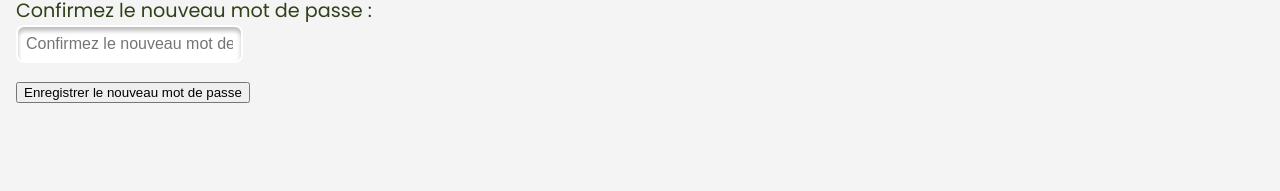
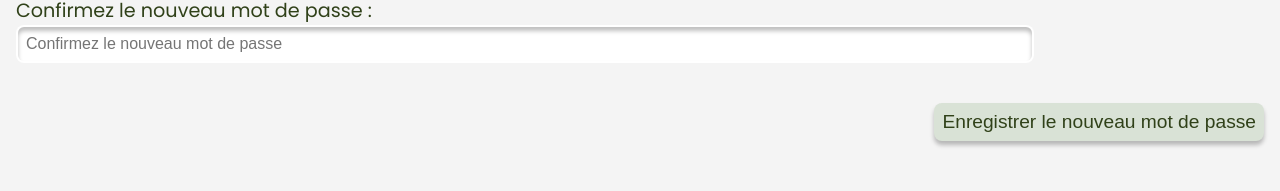
Before and after one commit to manonlvnr/TonEssentiel-App, a React (Create React App) app in the folder client/: page /reset-password/1/1 in a window 1280 px wide. Shown: the part 256-447 px from the top of the page. Built offline with nearby package versions, Linux system fonts and the light colour scheme.

Commit message:
Fix some buttons styles

```diff
--- a/client/src/components/atoms/Input/Input.scss
+++ b/client/src/components/atoms/Input/Input.scss
@@ -1,4 +1,5 @@
 .input {
+    width: 80%;
     position: relative;
     display: block;
     padding: var(--space-sm);
--- a/client/src/components/pages/ForgotPassword/ForgotPassword.jsx
+++ b/client/src/components/pages/ForgotPassword/ForgotPassword.jsx
@@ -42,7 +42,7 @@ function ForgotPassword() {
             <form onSubmit={handleEmail}>
                 <Label label={"Entrez votre adresse email :"}/>
                 <Input type="email" name="email" placeholder="exemple@exemple.com" value={email || ""} onChange={(e) => setEmail(e.target.value)} required />
-                <button type="submit">Envoyer</button>
+                <button type="submit" className="forgot-password__btn">Recevoir le lien de résiliation</button>
             </form>
         </div>
         </>
--- a/client/src/components/pages/ForgotPassword/ForgotPassword.scss
+++ b/client/src/components/pages/ForgotPassword/ForgotPassword.scss
@@ -1,3 +1,19 @@
+@import '../../../Reset.scss';
+
 .forgot-password__wrapper {
   padding: var(--space-lg) var(--space-md) var(--space-2xl) var(--space-md);
 }
+
+.forgot-password__btn {
+  @include reset-button;
+
+    width: fit-content;
+    float: right;
+    padding: var(--space-sm);
+    margin-top: var(--space-lg);
+    border-radius: .5rem;
+    box-shadow: var(--box-shadow);
+    color: var(--color-text);
+    font-size: var(--text-md);
+    background-color: var(--color-secondary);
+}
--- a/client/src/components/pages/ResetPassword/ResetPassword.jsx
+++ b/client/src/components/pages/ResetPassword/ResetPassword.jsx
@@ -48,7 +48,7 @@ function ResetPassword() {
                 <Input type="password" name="newPassword" placeholder="Nouveau mot de passe" value={newPassword} onChange={(e) => setNewPassword(e.target.value)} required />
                 <Label label={"Confirmez le nouveau mot de passe :"}/>
                 <Input type="password" name="confirmPassword" placeholder="Confirmez le nouveau mot de passe" value={confirmPassword} onChange={(e) => setConfirmPassword(e.target.value)} required />
-                <button type="submit">Enregistrer le nouveau mot de passe</button>
+                <button type="submit" className="reset-password__btn">Enregistrer le nouveau mot de passe</button>
             </form>
         </div>
         </>
--- a/client/src/components/pages/ResetPassword/ResetPassword.scss
+++ b/client/src/components/pages/ResetPassword/ResetPassword.scss
@@ -1,3 +1,19 @@
+@import '../../../Reset.scss';
+
 .reset-password__wrapper {
     padding: var(--space-lg) var(--space-md) var(--space-2xl) var(--space-md);
 }
+
+.reset-password__btn {
+    @include reset-button;
+
+    width: fit-content;
+    float: right;
+    padding: var(--space-sm);
+    margin-top: var(--space-lg);
+    border-radius: .5rem;
+    box-shadow: var(--box-shadow);
+    color: var(--color-text);
+    font-size: var(--text-md);
+    background-color: var(--color-secondary);
+}
--- a/client/src/components/pages/Signin/Signin.jsx
+++ b/client/src/components/pages/Signin/Signin.jsx
@@ -31,9 +31,11 @@ function Signin() {
                 <Input type="email" placeholder="Example : test@test.com" value={email} onChange={(e) => setEmail(e.target.value)} />
                 <Label label={"Mot de passe"}/>
                 <Input type="password" placeholder="Mot de passe" value={password} onChange={(e) => setPassword(e.target.value)} />
-                <Link to="/forgotPassword" className="signin__password">Mot de passe oublié ?</Link>
-                <button disabled={loading} type="submit" className="signin__btn">Connexion</button>
-                <Link to="/signup" className="signup">Créer un compte</Link>
+                <div className="signin__buttons">
+                    <Link to="/forgotPassword" className="signin__password">Mot de passe oublié ?</Link>
+                    <button disabled={loading} type="submit" className="signin__btn">Connexion</button>
+                    <Link to="/signup" className="signup">Créer un compte</Link>
+                </div>
             </form>
 
         </div>
--- a/client/src/components/pages/Signin/Signin.scss
+++ b/client/src/components/pages/Signin/Signin.scss
@@ -4,13 +4,21 @@
     padding: var(--space-lg) var(--space-md) var(--space-2xl) var(--space-md);
 }
 
+.signin__buttons {
+    display: flex;
+    flex-direction: column;
+}
+
 .signin__password {
+    width: fit-content;
     color: var(--color-text);
     font-size: var(--text-xs);
     margin-top: 0;
 }
 
 .signin__btn, .signup {
+    width: fit-content;
+    align-self: flex-end;
     padding: var(--space-sm);
     margin-top: var(--space-lg);
     border-radius: .5rem;
--- a/client/src/components/pages/Signup/Signup.jsx
+++ b/client/src/components/pages/Signup/Signup.jsx
@@ -34,7 +34,7 @@ function Signup() {
                 <Label label={"Mot de passe"}/>
                 <Input type="password" placeholder="Mot de passe" value={password} onChange={(e) => setPassword(e.target.value)} />
 
-                <button disabled={loading} type="submit">Signup</button>
+                <button disabled={loading} type="submit" className="signup__btn">Créer un compte</button>
                 {/* {error && <div>{error}</div>} */}
             </form>
         </div>
--- a/client/src/components/pages/Signup/Signup.scss
+++ b/client/src/components/pages/Signup/Signup.scss
@@ -1,3 +1,19 @@
+@import '../../../Reset.scss';
+
 .signup__wrapper {
     padding: var(--space-lg) var(--space-md) var(--space-2xl) var(--space-md);
 }
+
+.signup__btn {
+    @include reset-button;
+
+    width: fit-content;
+    float: right;
+    padding: var(--space-sm);
+    margin-top: var(--space-lg);
+    border-radius: .5rem;
+    box-shadow: var(--box-shadow);
+    color: var(--color-text);
+    font-size: var(--text-md);
+    background-color: var(--color-secondary);
+}
```
